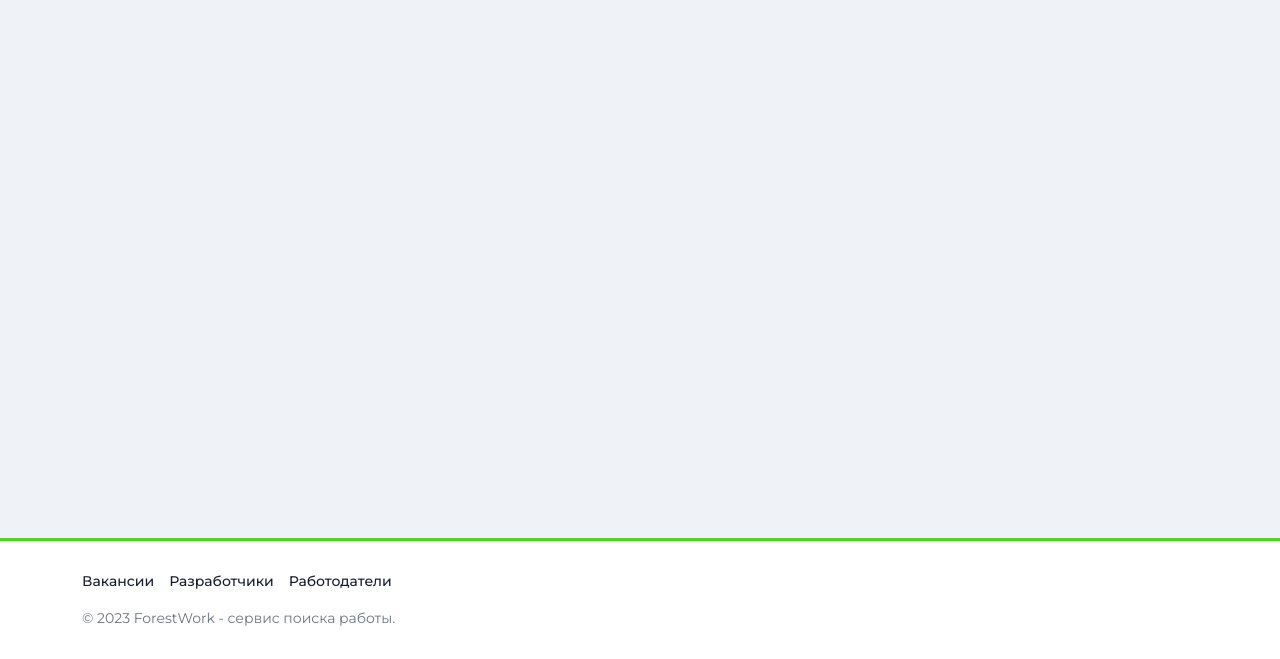
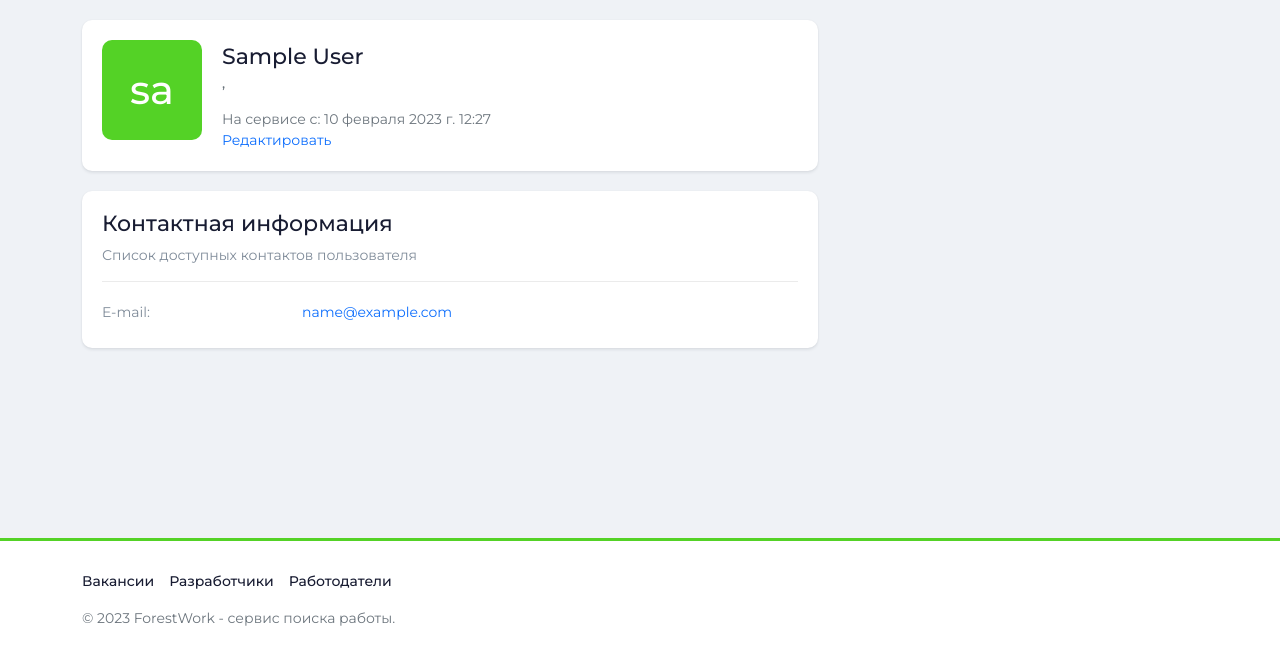
Before and after one commit to ElveeBolt/forestwork, a Django app: page /users/profile in a window 1280 px wide. Shown: the part 141-800 px from the top of the page. Run offline with Django 4.2, Linux system fonts and the light colour scheme; the visitor is signed in with stand-in values (Sample User, id 1); some libraries are stand-ins or nearby versions.

Commit message:
Added functionality for profile page

```diff
--- a/forestwork/templates/profile/index.html
+++ b/forestwork/templates/profile/index.html
@@ -6,5 +6,59 @@
         <h1>{{ title }}</h1>
         <div class="subtitle">{{ subtitle }}</div>
     </div>
+    <div class="row">
+        <div class="col-8">
+            <div class="card">
+                <div class="user-profile">
+                    <div class="avatar">{{ user.username|slice:"2" }}</div>
+                    <div class="name">{{ user.name }}</div>
+                    <div class="location text-muted">{{ user.country }}, {{ user.city }}</div>
+                    <div class="date text-muted">На сервисе с: {{ user.date_joined }}</div>
+                    <a href="{% url 'profile_edit' %}">Редактировать</a>
+                </div>
+            </div>
+            {% if user.about %}
+            <div class="card">
+                <div class="card-heading">
+                    <h2>О себе</h2>
+                    <div class="subtitle">Дополнительная информация</div>
+                </div>
+                {{ user.about }}
+            </div>
+            {% endif %}
+            <div class="card">
+                <div class="card-heading">
+                    <h2>Контактная информация</h2>
+                    <div class="subtitle">Список доступных контактов пользователя</div>
+                </div>
+                <ul class="list-unstyled list-contacts mb-0">
+                    {% if user.phone %}
+                    <li><span class="left">Телефон:</span><span class="right"><a href="tel:{{ user.phone }}">{{ user.phone }}</a></span></li>
+                    {% endif %}
+                    {% if user.email %}
+                    <li><span class="left">E-mail:</span><span class="right"><a href="mailto:{{ user.email }}">{{ user.email }}</a></span></li>
+                    {% endif %}
+                    {% if user.telegram %}
+                    <li><span class="left">Telegram:</span><span class="right">{{ user.telegram }}</span></li>
+                    {% endif %}
+                    {% if user.whatsapp %}
+                    <li><span class="left">Whatsapp:</span><span class="right">{{ user.whatsapp }}</span></li>
+                    {% endif %}
+                    {% if user.linkedin %}
+                    <li><span class="left">LinkedIn:</span><span class="right"><a href="{{ user.linkedin }}">{{ user.linkedin }}</a></span></li>
+                    {% endif %}
+                    {% if user.github %}
+                    <li><span class="left">GitHub:</span><span class="right"><a href="{{ user.github }}">{{ user.github }}</a></span></li>
+                    {% endif %}
+                    {% if user.website %}
+                    <li><span class="left">Веб-сайт:</span><span class="right"><a href="{{ user.website }}">{{ user.website }}</a></span></li>
+                    {% endif %}
+                    {% if user.portfolio %}
+                    <li><span class="left">Портфолио:</span><span class="right"><a href="{{ user.portfolio }}">{{ user.portfolio }}</a></span></li>
+                    {% endif %}
+                </ul>
+            </div>
+        </div>
+    </div>
 </div>
 {% endblock content %}
```
